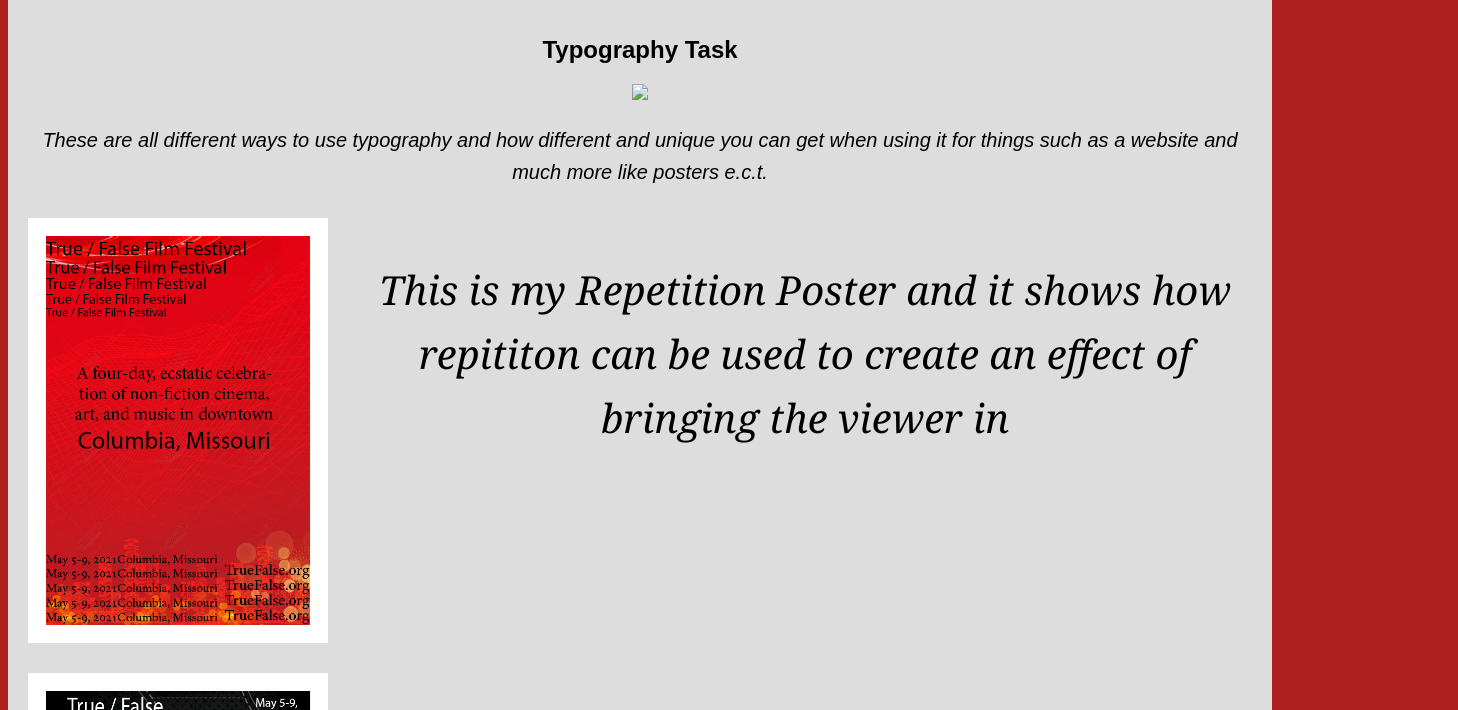
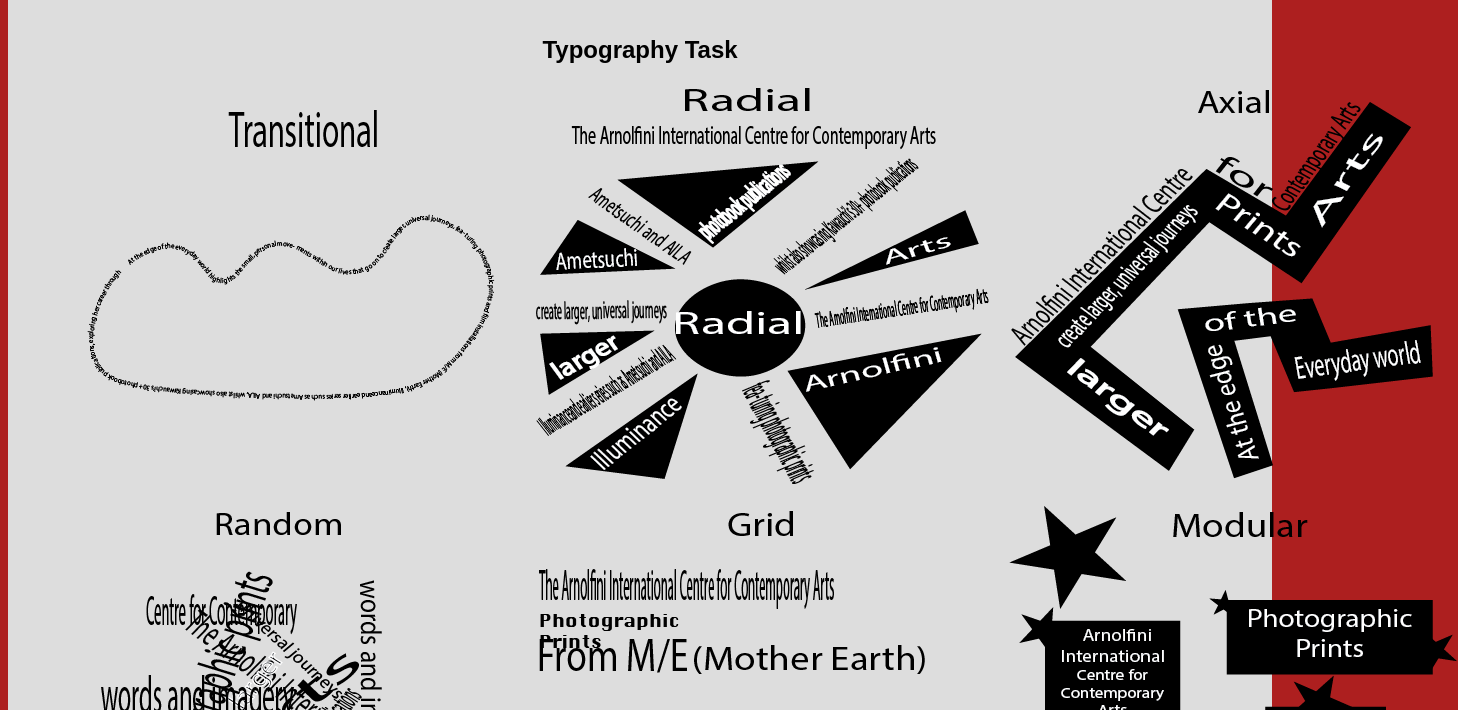
Before and after one commit to Dyln-1/resit.sem1.website, a plain HTML site: page index.html in a window 1280 px wide. Shown: the part 804-1514 px from the top of the page, 1458 px wide, since content can reach past the window. Drawn offline with Linux system fonts and the light colour scheme.

Commit message:
Update index.html

```diff
--- a/index.html
+++ b/index.html
@@ -45,7 +45,7 @@
     <div class="footer">
         <h2>Typography Task</h2>
 
-        <img src="./images/typo.png">
+        <img src="typo.png">
 
 
 
```
